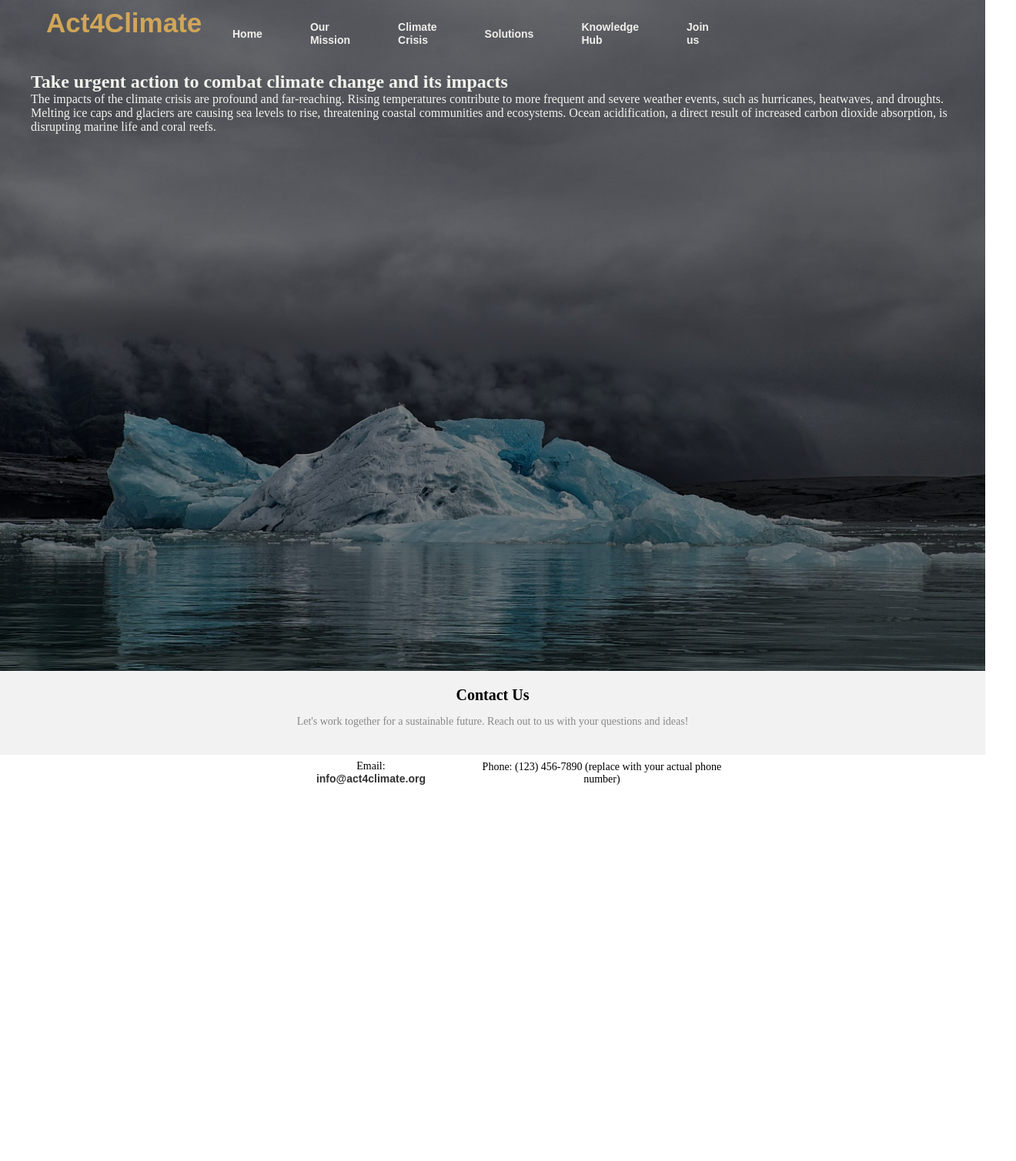
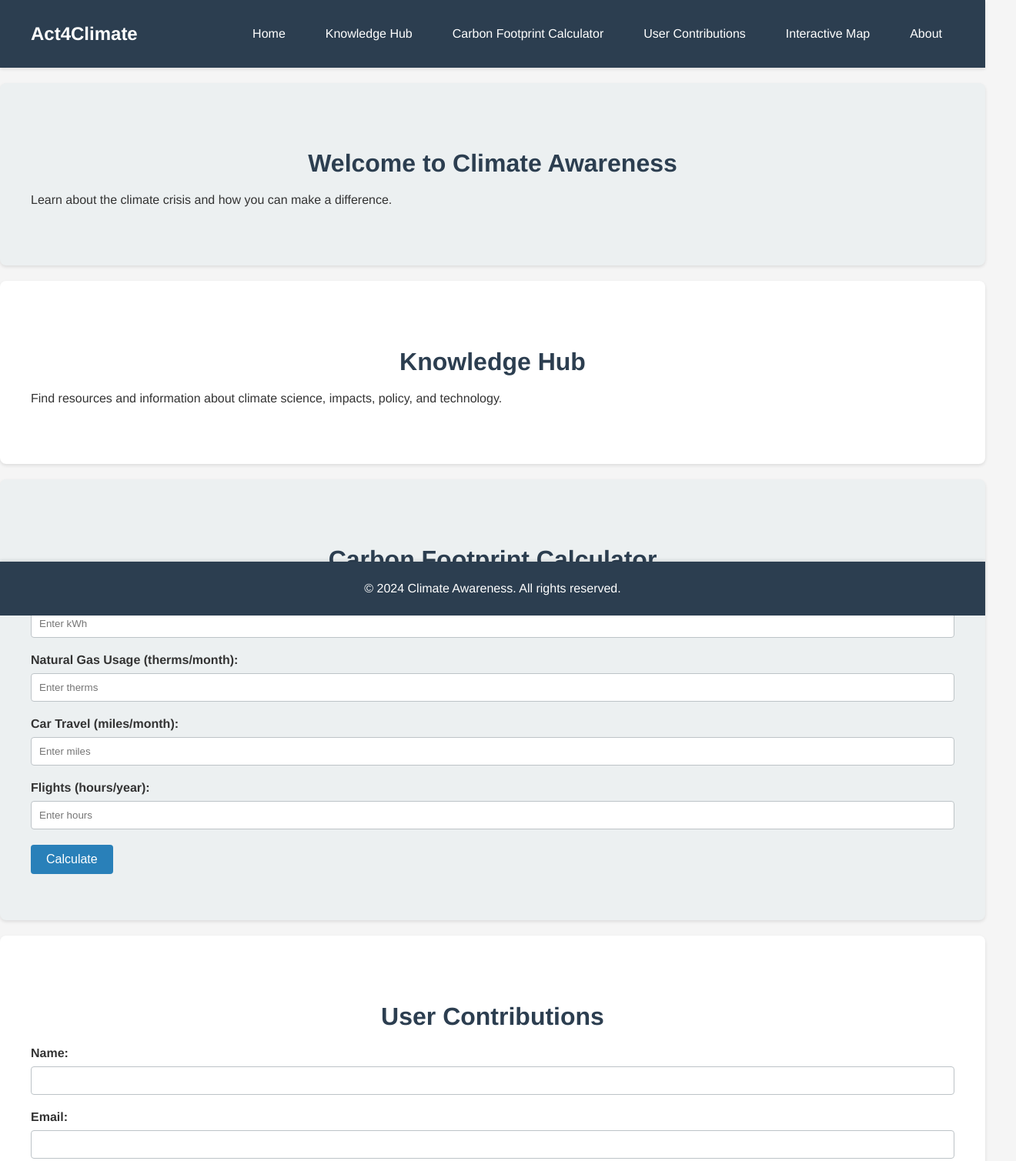
Before and after one commit to Carnit/IBM_SKILLbuild, a plain HTML site: page Front_end/html_files/index.html in a window 1280 px wide. Shown: the top 1509 px of the page at 77% size, 1320 px wide, since content can reach past the window. Before the commit the page ends 1031 px from the top, so only its background shows below. Drawn offline with nearby package versions, Linux system fonts and the light colour scheme.

Commit message:
made changes and added a short about section

```diff
--- a/Front_end/css_files/style.css
+++ b/Front_end/css_files/style.css
@@ -1,164 +1,144 @@
-* {
+body {
+    font-family: 'Helvetica Neue', Arial, sans-serif;
     margin: 0;
-    padding: 0%;
+    padding: 0;
+    background-color: #f5f5f5;
+    color: #333;
 }
 
-.main {
-    width: 100%;
-    background: linear-gradient(to top, rgba(0, 0, 0, 0.5)50%, rgba(0, 0, 0, 0.5)50%), url(../images/glacier.jpg);
-    background-position: center;
-    background-size: cover;
-    height: 109vh;
+header {
+    background-color: #2c3e50;
+    color: white;
+    padding: 10px 0;
+    box-shadow: 0 2px 4px rgba(0, 0, 0, 0.1);
 }
 
-.navbar {
-    width: 1200px;
-    height: 75px;
-    margin: auto;
-}
-
-.icon {
-    width: 200px;
-    float: left;
-    height: 70px;
-}
-
-.logo {
-    color: rgb(209, 166, 87);
-    font-size: 35px;
-    font-family: Arial;
-    padding: 20px;
-    float: left;
-    padding-top: 10px;
-}
-
-.menu {
-    width: 400px;
-    float: left;
-    height: 70px;
-}
-
-ul {
-    float: left;
+nav .container {
     display: flex;
-    justify-content: center;
+    justify-content: space-between;
     align-items: center;
 }
 
-ul li {
+nav ul {
     list-style: none;
-    margin-left: 62px;
-    margin-top: 27px;
-    font-size: 14px;
+    margin: 0;
+    padding: 0;
+    display: flex;
 }
 
-ul li a {
-    text-decoration: none;
-    color: rgb(240, 238, 234);
-    font-family: Arial;
-    font-weight: bold;
-    transition: 0.4s ease-in-out;
+nav ul li {
+    margin-left: 20px;
 }
 
-ul li a:hover {
-    color: rgb(235, 5, 5);
+nav ul li a {
+    color: white;
+    text-decoration: none;
+    padding: 8px 16px;
+    transition: background-color 0.3s;
 }
 
-.content {
-    width: 1200px;
-    height: auto;
-    margin: auto;
-    color: rgb(243, 243, 237);
-    position: relative;
+nav ul li a:hover {
+    background-color: #34495e;
+    border-radius: 4px;
 }
 
-.content .par {
-    padding-left: 20px;
-    padding-bottom: 25px;
-    font-family: Arial;
-    letter-spacing: 1.2px;
-    line-height: 30px;
+.section {
+    padding: 60px 20px;
+    background-color: white;
+    margin: 20px 0;
+    border-radius: 8px;
+    box-shadow: 0 2px 4px rgba(0, 0, 0, 0.1);
 }
 
-/*.content h2{
-    font-family: "Times New Roman";
-    color: black;
-    font-size: 30px;
-    padding-left: 20px;
-    margin-top: 9%;
-    letter-spacing: 2px;
-}*/
-
-.content h1 {
-    font-family: "Times New Roman";
-    font-size: 30px;
-    color: aliceblue;
-    padding-left: 20px;
-    margin-top: 9%;
-    letter-spacing: 2px;
+.section:nth-child(even) {
+    background-color: #ecf0f1;
 }
 
-.content .cn {
-    width: 160px;
-    height: 40px;
-    background: rgb(54, 151, 216);
-    border: none;
-    margin-bottom: 10px;
-    margin-left: 20px;
-    font-size: 18px;
-    border-radius: 10px;
-    cursor: pointer;
-    transition: 0.4s ease;
+.container {
+    max-width: 1200px;
+    margin: 0 auto;
+    padding: 0 20px;
 }
 
-.content .cn a {
-    text-decoration: none;
-    color: black;
-    transition: 0.3s ease;
+h2 {
+    text-align: center;
+    margin-bottom: 20px;
+    font-size: 2em;
+    color: #2c3e50;
 }
 
-.cn:hover {
-    background-color: aliceblue;
+.form-group {
+    margin-bottom: 20px;
 }
 
-/* Footer Styling */
+.form-group label {
+    display: block;
+    margin-bottom: 8px;
+    font-weight: bold;
+}
+
+.form-group input,
+.form-group textarea {
+    width: 100%;
+    padding: 10px;
+    box-sizing: border-box;
+    border: 1px solid #bdc3c7;
+    border-radius: 4px;
+    transition: border-color 0.3s;
+}
+
+.form-group input:focus,
+.form-group textarea:focus {
+    border-color: #2980b9;
+}
+
+button {
+    display: inline-block;
+    padding: 10px 20px;
+    background-color: #2980b9;
+    color: white;
+    border: none;
+    border-radius: 4px;
+    cursor: pointer;
+    transition: background-color 0.3s;
+    font-size: 1em;
+}
+
+button:hover {
+    background-color: #3498db;
+}
+
+#submittedStories {
+    margin-top: 20px;
+    padding: 20px;
+    background-color: #ecf0f1;
+    border-radius: 8px;
+    border: 1px solid #bdc3c7;
+}
+
+.story {
+    margin-top: 20px;
+    padding: 20px;
+    background-color: white;
+    border: 1px solid #bdc3c7;
+    border-radius: 8px;
+    box-shadow: 0 2px 4px rgba(0, 0, 0, 0.1);
+}
+
+#map {
+    height: 600px;
+    width: 100%;
+    border-radius: 8px;
+    box-shadow: 0 2px 4px rgba(0, 0, 0, 0.1);
+}
 
 footer {
-    background-color: #f2f2f2;
-    padding: 20px 0;
+    background-color: #2c3e50;
+    color: white;
     text-align: center;
+    padding: 10px 0;
+    position: fixed;
+    bottom: 0;
+    width: 100%;
+    box-shadow: 0 -2px 4px rgba(0, 0, 0, 0.1);
 }
-
-.contact-us {
-    max-width: 600px;
-    margin: auto;
-}
-
-.contact-us h3 {
-    font-size: 20px;
-    margin-bottom: 15px;
-}
-
-.contact-us p {
-    font-size: 14px;
-    color: #888;
-    margin-bottom: 15px;
-}
-
-.contact-us ul {
-    list-style: none;
-    padding: 0;
-}
-
-.contact-us li {
-    margin-bottom: 10px;
-}
-
-.contact-us li a {
-    color: #333;
-    text-decoration: none;
-}
-
-.contact-us li a:hover {
-    text-decoration: underline;
-}
--- a/Front_end/html_files/index.html
+++ b/Front_end/html_files/index.html
@@ -2,53 +2,120 @@
 <html lang="en">
 
 <head>
-
-    <title>Act4Climate</title>
-    <link rel="stylesheet" href="..\css_files\style.css">
-
+    <meta charset="UTF-8">
+    <meta name="viewport" content="width=device-width, initial-scale=1.0">
+    <title>Climate Crisis Awareness</title>
+    <link rel="stylesheet" href="../css_files/style.css">
+    <link rel="stylesheet" href="https://unpkg.com/leaflet/dist/leaflet.css" />
+    <script src="https://code.jquery.com/jquery-3.6.0.min.js"></script>
 </head>
 
 <body>
     <header>
-        <div class="main">
-            <div class="navbar">
-                <div class="icon">
-                    <h2 class="logo">Act4Climate</h2>
+        <nav>
+            <div class="container">
+                <h1 class="logo">Act4Climate</h1>
+                <ul>
+                    <li><a href="#home">Home</a></li>
+                    <li><a href="#knowledge-hub">Knowledge Hub</a></li>
+                    <li><a href="#calculator">Carbon Footprint Calculator</a></li>
+                    <li><a href="#contributions">User Contributions</a></li>
+                    <li><a href="#map">Interactive Map</a></li>
+                    <li><a href="#about">About</a></li>
+                </ul>
+            </div>
+        </nav>
+    </header>
+
+    <section id="home" class="section">
+        <div class="container">
+            <h2>Welcome to Climate Awareness</h2>
+            <p>Learn about the climate crisis and how you can make a difference.</p>
+        </div>
+    </section>
+
+    <section id="knowledge-hub" class="section">
+        <div class="container">
+            <h2>Knowledge Hub</h2>
+            <p>Find resources and information about climate science, impacts, policy, and technology.</p>
+        </div>
+    </section>
+
+    <section id="calculator" class="section">
+        <div class="container">
+            <h2>Carbon Footprint Calculator</h2>
+            <div class="form-group">
+                <label for="electricity">Electricity Usage (kWh/month):</label>
+                <input type="number" id="electricity" placeholder="Enter kWh">
+            </div>
+            <div class="form-group">
+                <label for="gas">Natural Gas Usage (therms/month):</label>
+                <input type="number" id="gas" placeholder="Enter therms">
+            </div>
+            <div class="form-group">
+                <label for="car">Car Travel (miles/month):</label>
+                <input type="number" id="car" placeholder="Enter miles">
+            </div>
+            <div class="form-group">
+                <label for="flights">Flights (hours/year):</label>
+                <input type="number" id="flights" placeholder="Enter hours">
+            </div>
+            <button id="calculateButton">Calculate</button>
+            <div id="result"></div>
+        </div>
+    </section>
+
+    <section id="contributions" class="section">
+        <div class="container">
+            <h2>User Contributions</h2>
+            <form id="contributionForm">
+                <div class="form-group">
+                    <label for="name">Name:</label>
+                    <input type="text" id="name" required>
                 </div>
-                <div class="menu">
-                    <ul>
-                        <li><a href="#">Home</a></li>
-                        <li><a href="#">Our Mission</a></li>
-                        <li><a href="#">Climate Crisis</a></li>
-                        <li><a href="#">Solutions</a></li>
-                        <li><a href="#">Knowledge Hub</a></li>
-                        <li><a href="#">Join us</a></li>
-                    </ul>
+                <div class="form-group">
+                    <label for="email">Email:</label>
+                    <input type="email" id="email" required>
                 </div>
-            </div>
-<br/>
-            <div class="content">
-                <h2>Take urgent action to combat climate change and its impacts</h2>
-                <p>The impacts of the climate crisis are profound and far-reaching. Rising temperatures contribute
-                    to more frequent and severe weather events, such as hurricanes, heatwaves, and droughts. Melting ice
-                    caps and glaciers are causing sea levels to rise, threatening coastal communities and ecosystems.
-                    Ocean acidification, a direct result of increased carbon dioxide absorption, is disrupting marine
-                    life and coral reefs.</p>
+                <div class="form-group">
+                    <label for="story">Your Story:</label>
+                    <textarea id="story" rows="5" required></textarea>
+                </div>
+                <button type="submit">Submit</button>
+            </form>
+            <div id="submittedStories">
+                <h3>Shared Stories</h3>
+                <!-- Submitted stories will appear here -->
             </div>
         </div>
-    </header>
+    </section>
+
+    <section id="map" class="section">
+        <div class="container">
+            <h2>Interactive Map</h2>
+            <div id="map"></div>
+        </div>
+    </section>
+
+    <section id="about" class="section">
+        <div class="container">
+            <h2>About</h2>
+            <p>Our mission is to work tirelessly towards reducing the impact of the climate crisis.
+                We aim to find innovative solutions that will help mitigate the effects of global warming.
+                By sharing our stories, we can inspire others to take action and make a positive difference.
+                Together, we can contribute to a more sustainable future, where generations to come can enjoy a healthier and thriving planet.</p>
+        </div>
+    </section>
 
     <footer>
-        <div class="contact-us">
-            <h3>Contact Us</h3>
-            <p>Let's work together for a sustainable future. Reach out to us with your questions and ideas!</p>
-            <ul>
-                <li>Email: <a href="mailto:info@act4climate.org">info@act4climate.org</a></li>
-                <li>Phone: (123) 456-7890 (replace with your actual phone number)</li>
-            </ul>
+        <div class="container">
+            <p>&copy; 2024 Climate Awareness. All rights reserved.</p>
         </div>
     </footer>
 
+    <script src="https://unpkg.com/leaflet/dist/leaflet.js"></script>
+    <script src="../Js_files/map.js"></script>
+    <script src="../Js_files/carbon_calc.js"></script>
 </body>
 
 </html>
```
Also changed, not shown: Front_end/Js_files/carbon_calc.js (added, +46 -0 lines), Front_end/Js_files/map.js (added, +46 -0 lines).
